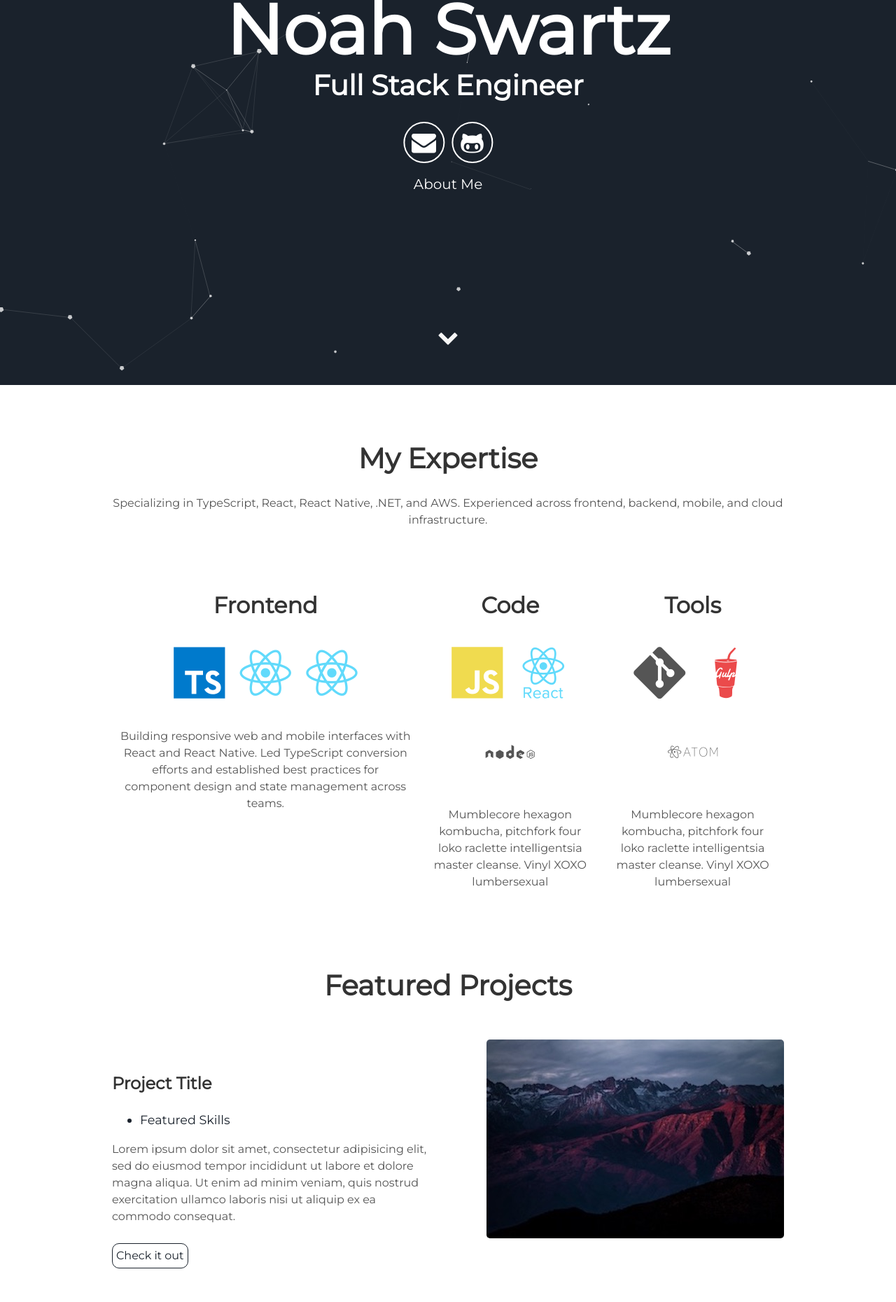
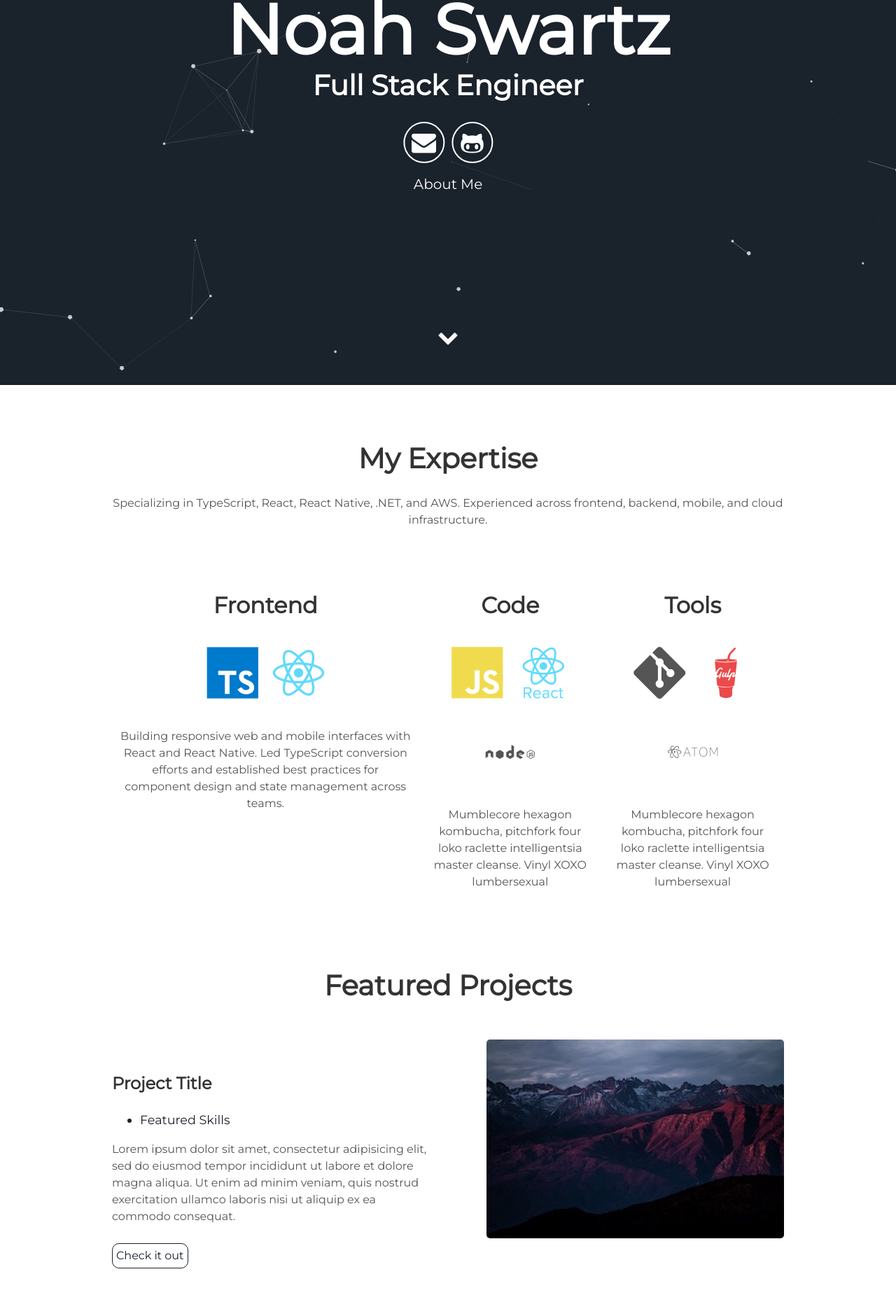
Before and after one commit to nswartz/nswartz.github.io, a Jekyll site: the page built from index.html, in a window 1280 px wide. Shown: the part 350-2210 px from the top of the page at 70% size. Built offline with Jekyll 4.4.1, drawn with Linux system fonts in a browser that asks for light colours.

Commit message:
fix: use React Native icon instead of duplicate React icon
Replace duplicate React icon with distinct React Native icon.

AI Assistant: Claude Sonnet 4.5

```diff
--- a/_includes/about.html
+++ b/_includes/about.html
@@ -7,7 +7,7 @@
       <h2>Frontend</h2>
       <i class="devicon-typescript-plain colored"></i>
       <i class="devicon-react-original colored"></i>
-      <i class="devicon-react-original colored"></i>
+      <i class="devicon-reactnative-original colored"></i>
       <p>Building responsive web and mobile interfaces with React and React Native. Led TypeScript conversion efforts and established best practices for component design and state management across teams.</p>
     </div>
     <div class="tech">
```
